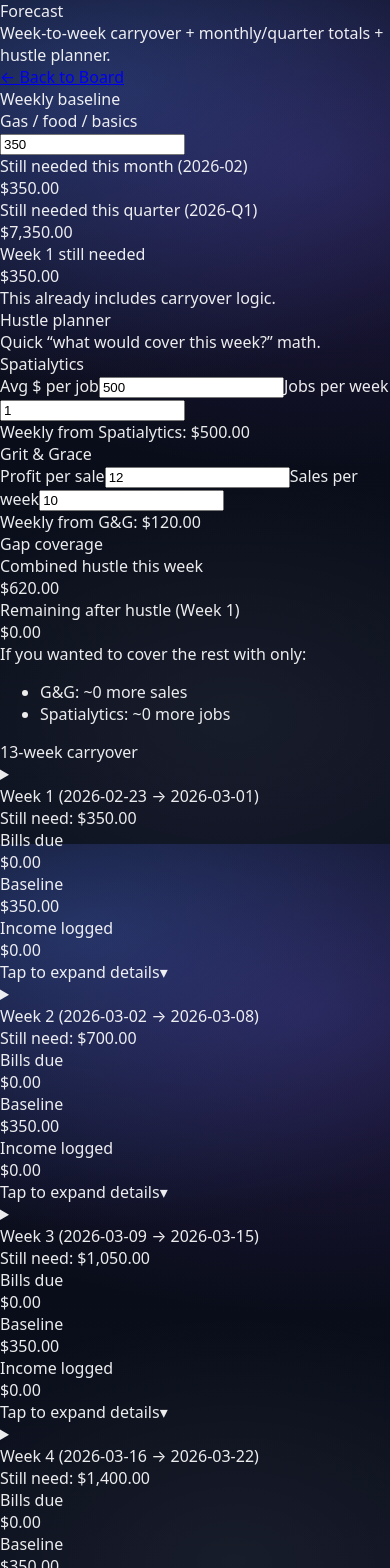
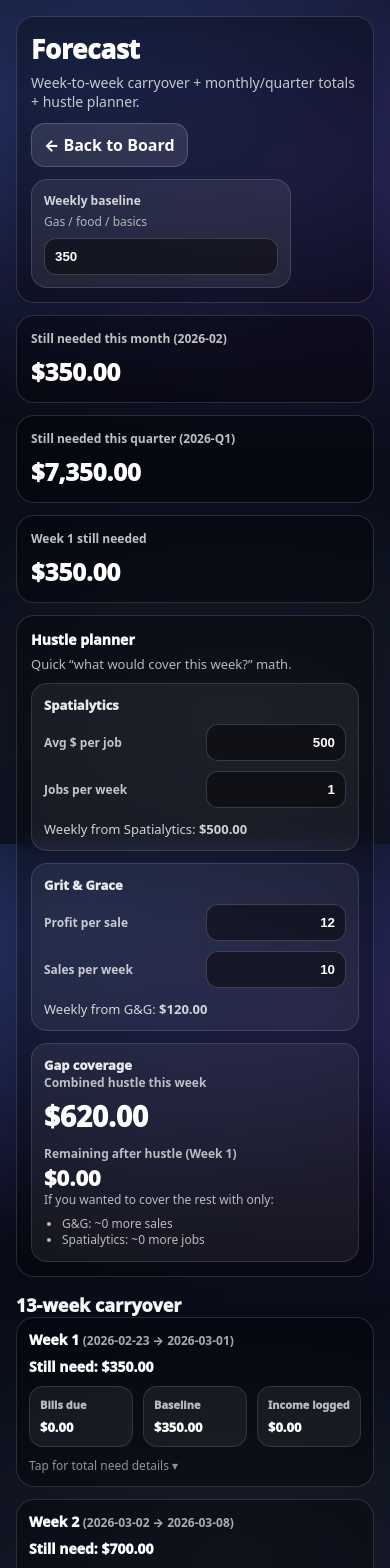
Before and after one commit to KristineMK72/money-control-board, a Next.js app: page /forecast in a window 390 px wide. Shown: the top 1568 px of the page. Built offline with nearby package versions, Linux system fonts and the light colour scheme.

Commit message:
Update page.tsx

```diff
--- a/app/forecast/page.tsx
+++ b/app/forecast/page.tsx
@@ -4,7 +4,7 @@ import React, { useEffect, useMemo, useState } from "react";
 import Link from "next/link";
 
 /** =============================
- *  Types (match your storage)
+ *  Types
 ============================= */
 type BucketKey = string;
 
@@ -72,7 +72,6 @@ function addDaysISO(iso: string, days: number) {
 }
 
 function startOfWeekISO(iso: string) {
-  // Monday start
   const d = new Date(iso + "T00:00:00");
   const day = d.getDay(); // 0 Sun..6 Sat
   const mondayOffset = (day + 6) % 7;
@@ -100,29 +99,39 @@ function quarterKey(iso: string) {
 }
 
 /** =============================
- *  Small UI bits
+ *  UI Components (inline styles)
 ============================= */
-function StatCard({
-  label,
+function Card({
+  title,
   value,
-  sub,
+  subtitle,
+  children,
 }: {
-  label: string;
-  value: string;
-  sub?: string;
+  title: string;
+  value?: string;
+  subtitle?: string;
+  children?: React.ReactNode;
 }) {
   return (
-    <div className="rounded-2xl border border-white/12 bg-white/8 p-4 backdrop-blur-xl shadow-[0_1px_0_rgba(255,255,255,0.06)]">
-      <div className="text-xs font-extrabold tracking-wide text-white/70">
-        {label}
-      </div>
-      <div className="mt-2 text-2xl font-black text-white">{value}</div>
-      {sub ? <div className="mt-2 text-xs text-white/65">{sub}</div> : null}
+    <div style={ui.card}>
+      <div style={ui.cardTitle}>{title}</div>
+      {value ? <div style={ui.cardValue}>{value}</div> : null}
+      {subtitle ? <div style={ui.cardSub}>{subtitle}</div> : null}
+      {children ? <div style={{ marginTop: 10 }}>{children}</div> : null}
     </div>
   );
 }
 
-function Field({
+function SmallStat({ label, value }: { label: string; value: string }) {
+  return (
+    <div style={ui.stat}>
+      <div style={ui.statLabel}>{label}</div>
+      <div style={ui.statValue}>{value}</div>
+    </div>
+  );
+}
+
+function NumField({
   label,
   value,
   onChange,
@@ -132,15 +141,15 @@ function Field({
   onChange: (n: number) => void;
 }) {
   return (
-    <label className="flex items-center justify-between gap-3 rounded-xl border border-white/10 bg-black/25 px-3 py-2">
-      <span className="text-xs font-semibold text-white/75">{label}</span>
+    <div style={ui.fieldRow}>
+      <div style={ui.fieldLabel}>{label}</div>
       <input
         inputMode="decimal"
         value={String(value)}
         onChange={(e) => onChange(Number(e.target.value))}
-        className="w-[120px] rounded-lg border border-white/12 bg-black/40 px-2 py-1 text-right text-sm font-bold text-white outline-none"
+        style={ui.input}
       />
-    </label>
+    </div>
   );
 }
 
@@ -154,10 +163,8 @@ export default function ForecastPage() {
   const [buckets, setBuckets] = useState<Bucket[]>([]);
   const [entries, setEntries] = useState<Entry[]>([]);
 
-  // baseline
   const [weeklyBaseline, setWeeklyBaseline] = useState<number>(350);
 
-  // Hustle assumptions
   const [spatialyticsPerJob, setSpatialyticsPerJob] = useState<number>(500);
   const [spatialyticsJobsPerWeek, setSpatialyticsJobsPerWeek] = useState<number>(1);
 
@@ -283,166 +290,335 @@ export default function ForecastPage() {
   ]);
 
   if (!loaded) {
-    return (
-      <div className="mx-auto w-full max-w-3xl px-4 pb-32 pt-6 text-white/80">
-        Loading forecast…
-      </div>
-    );
+    return <div style={ui.loading}>Loading forecast…</div>;
   }
 
   return (
-    <div className="mx-auto w-full max-w-3xl px-4 pb-32 pt-5 text-white">
+    <div style={ui.shell}>
       {/* Header */}
-      <div className="rounded-2xl border border-white/12 bg-white/8 p-4 backdrop-blur-xl shadow-[0_1px_0_rgba(255,255,255,0.06)]">
-        <div className="text-2xl font-black tracking-tight">Forecast</div>
-        <div className="mt-1 text-sm text-white/70">
+      <div style={ui.headerCard}>
+        <div style={ui.h1}>Forecast</div>
+        <div style={ui.sub}>
           Week-to-week carryover + monthly/quarter totals + hustle planner.
         </div>
 
-        <div className="mt-3 flex flex-wrap items-center gap-2">
-          <Link
-            href="/money"
-            className="inline-flex items-center rounded-xl border border-white/12 bg-white/10 px-3 py-2 text-sm font-semibold text-white/90 hover:bg-white/14"
-          >
+        <div style={ui.headerRow}>
+          <Link href="/money" style={ui.linkBtn}>
             ← Back to Board
           </Link>
 
-          <div className="ml-auto w-full sm:w-auto">
-            <div className="text-xs font-extrabold text-white/70">Weekly baseline</div>
-            <div className="mt-1 text-xs text-white/60">Gas / food / basics</div>
+          <div style={{ flex: 1 }} />
+
+          <div style={ui.baselineBox}>
+            <div style={ui.baselineTitle}>Weekly baseline</div>
+            <div style={ui.baselineSub}>Gas / food / basics</div>
             <input
               inputMode="decimal"
               value={String(weeklyBaseline)}
               onChange={(e) => setWeeklyBaseline(Number(e.target.value))}
-              className="mt-2 w-full sm:w-[220px] rounded-xl border border-white/12 bg-black/35 px-3 py-2 text-sm font-bold text-white outline-none"
+              style={ui.inputWide}
             />
           </div>
         </div>
       </div>
 
       {/* Top stats */}
-      <div className="mt-3 grid grid-cols-1 gap-3 sm:grid-cols-3">
-        <StatCard
-          label={`Still needed this month (${forecast.thisMonth})`}
-          value={fmt(forecast.monthTotalNeed)}
-        />
-        <StatCard
-          label={`Still needed this quarter (${forecast.thisQuarter})`}
-          value={fmt(forecast.quarterTotalNeed)}
-        />
-        <StatCard
-          label="Week 1 still needed"
-          value={fmt(forecast.hustle.week1Gap)}
-          sub="This already includes carryover logic."
-        />
+      <div style={ui.statsGrid}>
+        <SmallStat label={`Still needed this month (${forecast.thisMonth})`} value={fmt(forecast.monthTotalNeed)} />
+        <SmallStat label={`Still needed this quarter (${forecast.thisQuarter})`} value={fmt(forecast.quarterTotalNeed)} />
+        <SmallStat label="Week 1 still needed" value={fmt(forecast.hustle.week1Gap)} />
       </div>
 
       {/* Hustle planner */}
-      <div className="mt-3 rounded-2xl border border-white/12 bg-white/8 p-4 backdrop-blur-xl shadow-[0_1px_0_rgba(255,255,255,0.06)]">
-        <div className="text-lg font-black">Hustle planner</div>
-        <div className="mt-1 text-sm text-white/70">
-          Quick “what would cover this week?” math.
-        </div>
-
-        <div className="mt-3 grid grid-cols-1 gap-3 lg:grid-cols-3">
-          <div className="rounded-2xl border border-white/10 bg-white/5 p-4">
-            <div className="text-sm font-black text-white/90">Spatialytics</div>
-            <div className="mt-3 grid gap-2">
-              <Field label="Avg $ per job" value={spatialyticsPerJob} onChange={setSpatialyticsPerJob} />
-              <Field label="Jobs per week" value={spatialyticsJobsPerWeek} onChange={setSpatialyticsJobsPerWeek} />
-            </div>
-            <div className="mt-3 text-sm text-white/75">
-              Weekly from Spatialytics:{" "}
-              <span className="font-black text-white">{fmt(forecast.hustle.spatialyticsWeekly)}</span>
+      <Card
+        title="Hustle planner"
+        subtitle="Quick “what would cover this week?” math."
+      >
+        <div style={ui.hustleWrap}>
+          <div style={ui.hustleCol}>
+            <div style={ui.blockTitle}>Spatialytics</div>
+            <NumField label="Avg $ per job" value={spatialyticsPerJob} onChange={setSpatialyticsPerJob} />
+            <NumField label="Jobs per week" value={spatialyticsJobsPerWeek} onChange={setSpatialyticsJobsPerWeek} />
+            <div style={ui.line}>
+              Weekly from Spatialytics: <b>{fmt(forecast.hustle.spatialyticsWeekly)}</b>
             </div>
           </div>
 
-          <div className="rounded-2xl border border-white/10 bg-white/5 p-4">
-            <div className="text-sm font-black text-white/90">Grit &amp; Grace</div>
-            <div className="mt-3 grid gap-2">
-              <Field label="Profit per sale" value={gritProfitPerSale} onChange={setGritProfitPerSale} />
-              <Field label="Sales per week" value={gritSalesPerWeek} onChange={setGritSalesPerWeek} />
-            </div>
-            <div className="mt-3 text-sm text-white/75">
-              Weekly from G&amp;G:{" "}
-              <span className="font-black text-white">{fmt(forecast.hustle.gritWeekly)}</span>
+          <div style={ui.hustleCol}>
+            <div style={ui.blockTitle}>Grit &amp; Grace</div>
+            <NumField label="Profit per sale" value={gritProfitPerSale} onChange={setGritProfitPerSale} />
+            <NumField label="Sales per week" value={gritSalesPerWeek} onChange={setGritSalesPerWeek} />
+            <div style={ui.line}>
+              Weekly from G&amp;G: <b>{fmt(forecast.hustle.gritWeekly)}</b>
             </div>
           </div>
 
-          <div className="rounded-2xl border border-white/10 bg-white/5 p-4">
-            <div className="text-sm font-black text-white/90">Gap coverage</div>
+          <div style={ui.hustleCol}>
+            <div style={ui.blockTitle}>Gap coverage</div>
+            <div style={ui.kicker}>Combined hustle this week</div>
+            <div style={ui.big}>{fmt(forecast.hustle.hustleWeekly)}</div>
 
-            <div className="mt-3 text-xs font-semibold text-white/70">Combined hustle this week</div>
-            <div className="mt-1 text-2xl font-black">{fmt(forecast.hustle.hustleWeekly)}</div>
+            <div style={{ ...ui.kicker, marginTop: 10 }}>Remaining after hustle (Week 1)</div>
+            <div style={ui.bigSm}>{fmt(forecast.hustle.remainingAfterHustle)}</div>
 
-            <div className="mt-3 text-xs font-semibold text-white/70">Remaining after hustle (Week 1)</div>
-            <div className="mt-1 text-xl font-black">{fmt(forecast.hustle.remainingAfterHustle)}</div>
-
-            <div className="mt-3 text-xs text-white/70">
+            <div style={ui.note}>
               If you wanted to cover the rest with only:
-              <ul className="mt-2 list-disc space-y-1 pl-5">
+              <ul style={{ marginTop: 8, marginBottom: 0, paddingLeft: 18 }}>
                 <li>G&amp;G: ~{forecast.hustle.moreGritSalesNeeded} more sales</li>
                 <li>Spatialytics: ~{forecast.hustle.moreSpatialyticsJobsNeeded} more jobs</li>
               </ul>
             </div>
           </div>
         </div>
-      </div>
+      </Card>
 
-      {/* Week list */}
-      <div className="mt-4 text-lg font-black">13-week carryover</div>
-      <div className="mt-2 grid gap-3">
+      {/* Weeks */}
+      <div style={ui.sectionTitle}>13-week carryover</div>
+
+      <div style={{ display: "grid", gap: 12 }}>
         {forecast.rows.map((r) => (
-          <details
-            key={r.start}
-            className="group rounded-2xl border border-white/12 bg-white/8 p-4 backdrop-blur-xl shadow-[0_1px_0_rgba(255,255,255,0.06)]"
-          >
-            <summary className="cursor-pointer list-none">
-              <div className="flex flex-col gap-1 sm:flex-row sm:items-center sm:justify-between">
-                <div className="text-sm font-black text-white/90">
-                  {r.label} <span className="font-semibold text-white/60">({r.range})</span>
+          <details key={r.start} style={ui.details}>
+            <summary style={ui.summary}>
+              <div style={ui.weekTop}>
+                <div style={ui.weekTitle}>
+                  {r.label} <span style={ui.weekRange}>({r.range})</span>
                 </div>
-                <div className="text-sm font-black">
-                  Still need: <span className="text-white">{fmt(r.stillNeed)}</span>
+                <div style={ui.weekNeed}>Still need: {fmt(r.stillNeed)}</div>
+              </div>
+
+              <div style={ui.weekMiniGrid}>
+                <div style={ui.miniBox}>
+                  <div style={ui.miniLabel}>Bills due</div>
+                  <div style={ui.miniVal}>{fmt(r.bills)}</div>
+                </div>
+                <div style={ui.miniBox}>
+                  <div style={ui.miniLabel}>Baseline</div>
+                  <div style={ui.miniVal}>{fmt(r.baseline)}</div>
+                </div>
+                <div style={ui.miniBox}>
+                  <div style={ui.miniLabel}>Income logged</div>
+                  <div style={ui.miniVal}>{fmt(r.income)}</div>
                 </div>
               </div>
 
-              <div className="mt-2 grid grid-cols-3 gap-2 text-xs text-white/70 sm:grid-cols-3">
-                <div className="rounded-xl border border-white/10 bg-white/5 p-2">
-                  <div className="font-extrabold">Bills due</div>
-                  <div className="mt-1 text-sm font-black text-white">{fmt(r.bills)}</div>
-                </div>
-                <div className="rounded-xl border border-white/10 bg-white/5 p-2">
-                  <div className="font-extrabold">Baseline</div>
-                  <div className="mt-1 text-sm font-black text-white">{fmt(r.baseline)}</div>
-                </div>
-                <div className="rounded-xl border border-white/10 bg-white/5 p-2">
-                  <div className="font-extrabold">Income logged</div>
-                  <div className="mt-1 text-sm font-black text-white">{fmt(r.income)}</div>
-                </div>
-              </div>
-
-              <div className="mt-2 text-xs text-white/55">
-                Tap to expand details
-                <span className="ml-2 inline-block transition group-open:rotate-180">▾</span>
-              </div>
+              <div style={ui.tapHint}>Tap for total need details ▾</div>
             </summary>
 
-            <div className="mt-3 rounded-xl border border-white/10 bg-black/25 p-3">
-              <div className="text-xs font-extrabold text-white/70">Total need this week (incl carryover)</div>
-              <div className="mt-1 text-xl font-black text-white">{fmt(r.needTotal)}</div>
-              <div className="mt-2 text-xs text-white/60">
-                This is: bills due + baseline + whatever was still needed from last week.
+            <div style={ui.detailBody}>
+              <div style={ui.miniLabel}>Total need this week (incl carryover)</div>
+              <div style={{ ...ui.bigSm, marginTop: 6 }}>{fmt(r.needTotal)}</div>
+              <div style={{ ...ui.note, marginTop: 10 }}>
+                Total need = bills due + baseline + whatever was still needed from last week.
               </div>
             </div>
           </details>
         ))}
       </div>
 
-      <div className="mt-4 pb-8 text-xs text-white/60">
-        Uses your current bucket “remaining” (target - saved) and logged income entries. Next step is
-        adding real expenses and/or recurring monthly schedules.
+      <div style={ui.footer}>
+        Uses your bucket “remaining” (target - saved) and logged income entries. Next step is adding real expenses and/or recurring schedules.
       </div>
     </div>
   );
 }
+
+/** =============================
+ *  Styles (readable, mobile-first)
+============================= */
+const ui: Record<string, React.CSSProperties> = {
+  shell: {
+    maxWidth: 780,
+    margin: "0 auto",
+    padding: 16,
+    paddingBottom: 130, // IMPORTANT: keeps content above BottomNav
+    fontFamily: "system-ui, -apple-system, Segoe UI, Roboto, Arial",
+    color: "white",
+  },
+  loading: {
+    maxWidth: 780,
+    margin: "0 auto",
+    padding: 16,
+    paddingBottom: 130,
+    fontFamily: "system-ui, -apple-system, Segoe UI, Roboto, Arial",
+    color: "rgba(255,255,255,0.8)",
+  },
+
+  headerCard: {
+    borderRadius: 18,
+    border: "1px solid rgba(255,255,255,0.14)",
+    background: "rgba(0,0,0,0.35)",
+    backdropFilter: "blur(10px)",
+    padding: 14,
+    boxShadow: "0 10px 40px rgba(0,0,0,0.25)",
+  },
+  h1: { fontSize: 26, fontWeight: 950, letterSpacing: -0.2 },
+  sub: { marginTop: 6, fontSize: 14, color: "rgba(255,255,255,0.75)" },
+
+  headerRow: {
+    marginTop: 12,
+    display: "flex",
+    gap: 12,
+    flexWrap: "wrap",
+    alignItems: "flex-start",
+  },
+  linkBtn: {
+    display: "inline-block",
+    textDecoration: "none",
+    color: "white",
+    fontWeight: 850,
+    padding: "10px 12px",
+    borderRadius: 14,
+    border: "1px solid rgba(255,255,255,0.18)",
+    background: "rgba(255,255,255,0.10)",
+  },
+
+  baselineBox: {
+    minWidth: 260,
+    maxWidth: "100%",
+    padding: 12,
+    borderRadius: 16,
+    border: "1px solid rgba(255,255,255,0.14)",
+    background: "rgba(255,255,255,0.08)",
+  },
+  baselineTitle: { fontSize: 12, fontWeight: 900, color: "rgba(255,255,255,0.8)" },
+  baselineSub: { marginTop: 4, fontSize: 12, color: "rgba(255,255,255,0.65)" },
+  inputWide: {
+    marginTop: 8,
+    width: "100%",
+    padding: "10px 10px",
+    borderRadius: 12,
+    border: "1px solid rgba(255,255,255,0.18)",
+    background: "rgba(0,0,0,0.45)",
+    color: "white",
+    fontWeight: 800,
+    outline: "none",
+  },
+
+  statsGrid: {
+    marginTop: 12,
+    display: "grid",
+    gap: 12,
+    gridTemplateColumns: "1fr",
+  },
+
+  stat: {
+    borderRadius: 18,
+    border: "1px solid rgba(255,255,255,0.14)",
+    background: "rgba(0,0,0,0.35)",
+    backdropFilter: "blur(10px)",
+    padding: 14,
+  },
+  statLabel: { fontSize: 12, fontWeight: 900, color: "rgba(255,255,255,0.75)" },
+  statValue: { marginTop: 8, fontSize: 24, fontWeight: 950 },
+
+  card: {
+    marginTop: 12,
+    borderRadius: 18,
+    border: "1px solid rgba(255,255,255,0.14)",
+    background: "rgba(0,0,0,0.35)",
+    backdropFilter: "blur(10px)",
+    padding: 14,
+    boxShadow: "0 10px 40px rgba(0,0,0,0.22)",
+  },
+  cardTitle: { fontSize: 14, fontWeight: 950 },
+  cardValue: { marginTop: 8, fontSize: 26, fontWeight: 950 },
+  cardSub: { marginTop: 6, fontSize: 13, color: "rgba(255,255,255,0.7)" },
+
+  hustleWrap: {
+    display: "grid",
+    gridTemplateColumns: "1fr",
+    gap: 12,
+  },
+  hustleCol: {
+    borderRadius: 16,
+    border: "1px solid rgba(255,255,255,0.12)",
+    background: "rgba(255,255,255,0.06)",
+    padding: 12,
+  },
+  blockTitle: { fontSize: 13, fontWeight: 950, color: "rgba(255,255,255,0.9)" },
+
+  fieldRow: {
+    marginTop: 10,
+    display: "flex",
+    justifyContent: "space-between",
+    alignItems: "center",
+    gap: 10,
+  },
+  fieldLabel: { fontSize: 12, fontWeight: 800, color: "rgba(255,255,255,0.75)" },
+  input: {
+    width: 140,
+    maxWidth: "45vw",
+    padding: "10px 10px",
+    borderRadius: 12,
+    border: "1px solid rgba(255,255,255,0.18)",
+    background: "rgba(0,0,0,0.45)",
+    color: "white",
+    fontWeight: 900,
+    outline: "none",
+    textAlign: "right",
+  },
+
+  line: { marginTop: 12, fontSize: 13, color: "rgba(255,255,255,0.8)" },
+  kicker: { fontSize: 12, fontWeight: 900, color: "rgba(255,255,255,0.7)" },
+  big: { marginTop: 6, fontSize: 28, fontWeight: 950 },
+  bigSm: { fontSize: 22, fontWeight: 950 },
+  note: { fontSize: 12, color: "rgba(255,255,255,0.7)", lineHeight: 1.35 },
+
+  sectionTitle: { marginTop: 16, fontSize: 18, fontWeight: 950 },
+
+  details: {
+    borderRadius: 18,
+    border: "1px solid rgba(255,255,255,0.14)",
+    background: "rgba(0,0,0,0.35)",
+    backdropFilter: "blur(10px)",
+    padding: 12,
+  },
+  summary: {
+    listStyle: "none",
+    cursor: "pointer",
+    outline: "none",
+  },
+  weekTop: {
+    display: "flex",
+    gap: 8,
+    justifyContent: "space-between",
+    flexWrap: "wrap",
+    alignItems: "baseline",
+  },
+  weekTitle: { fontSize: 14, fontWeight: 950 },
+  weekRange: { fontSize: 12, fontWeight: 800, color: "rgba(255,255,255,0.65)" },
+  weekNeed: { fontSize: 14, fontWeight: 950 },
+
+  weekMiniGrid: {
+    marginTop: 10,
+    display: "grid",
+    gridTemplateColumns: "repeat(3, minmax(0, 1fr))",
+    gap: 10,
+  },
+  miniBox: {
+    borderRadius: 14,
+    border: "1px solid rgba(255,255,255,0.12)",
+    background: "rgba(255,255,255,0.06)",
+    padding: 10,
+  },
+  miniLabel: { fontSize: 11, fontWeight: 950, color: "rgba(255,255,255,0.7)" },
+  miniVal: { marginTop: 6, fontSize: 13, fontWeight: 950 },
+
+  tapHint: { marginTop: 10, fontSize: 12, color: "rgba(255,255,255,0.55)" },
+
+  detailBody: {
+    marginTop: 12,
+    borderRadius: 14,
+    border: "1px solid rgba(255,255,255,0.12)",
+    background: "rgba(0,0,0,0.35)",
+    padding: 12,
+  },
+
+  footer: {
+    marginTop: 16,
+    fontSize: 12,
+    color: "rgba(255,255,255,0.6)",
+    lineHeight: 1.35,
+    paddingBottom: 20,
+  },
+};
```
